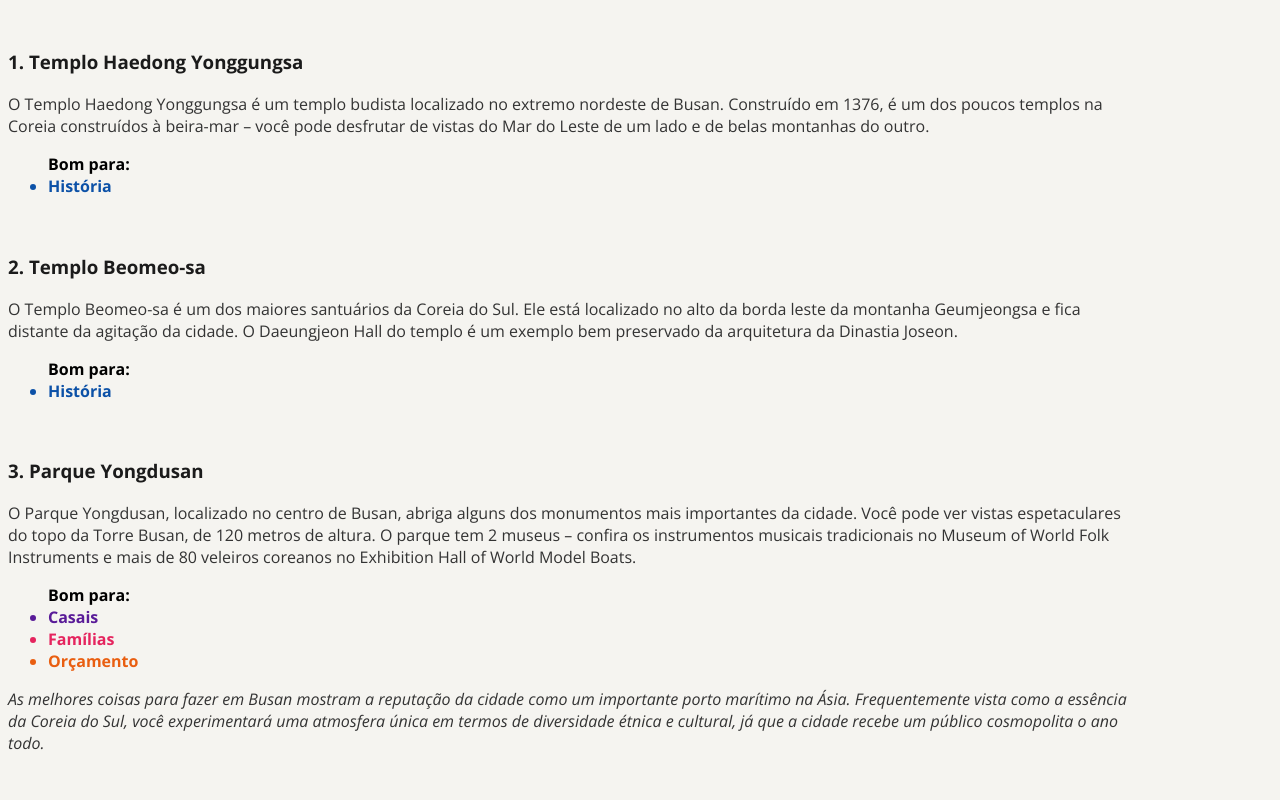
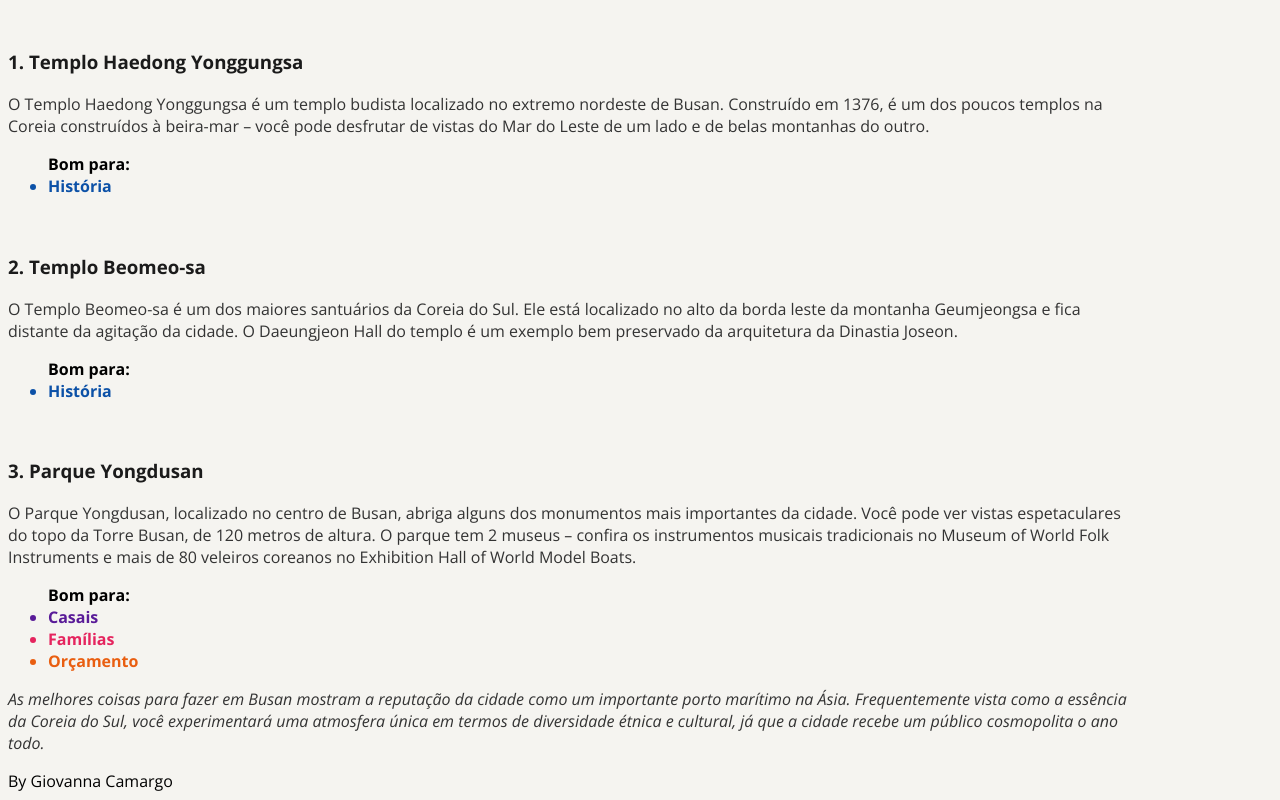
Before and after one commit to gih-camarg0/Local-Turistico, a plain HTML site: page index.html in a window 1280 px wide. Shown: the part 412-1212 px from the top of the page. Before the commit the page ends 1182 px from the top, so only its background shows below. Drawn offline with nearby package versions, Linux system fonts and the light colour scheme.

Commit message:
adicionando o footer

```diff
--- a/index.html
+++ b/index.html
@@ -106,5 +106,6 @@
         público cosmopolita o ano todo.
       </p>
     </div>
+    <footer>By Giovanna Camargo</footer>
   </body>
 </html>
```
